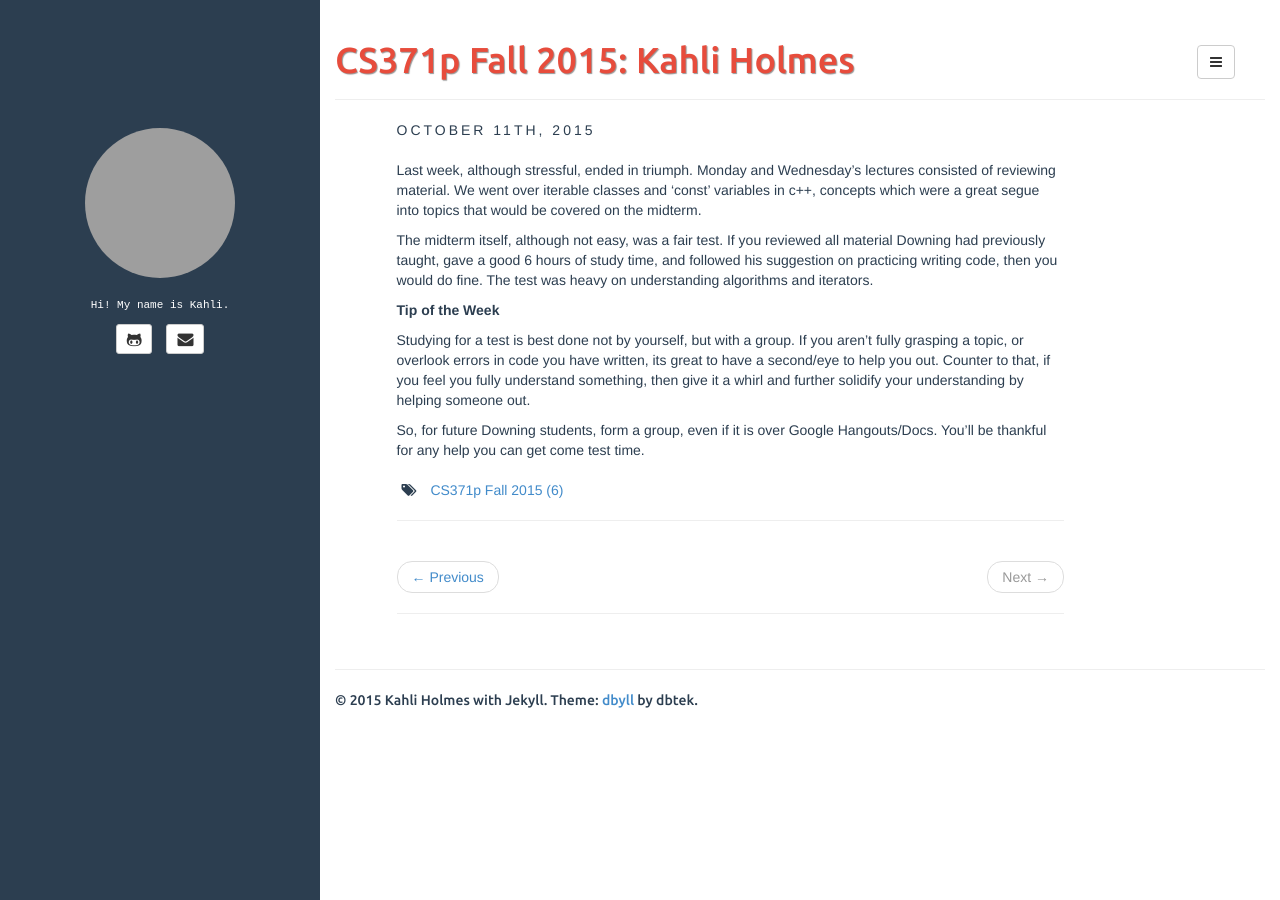
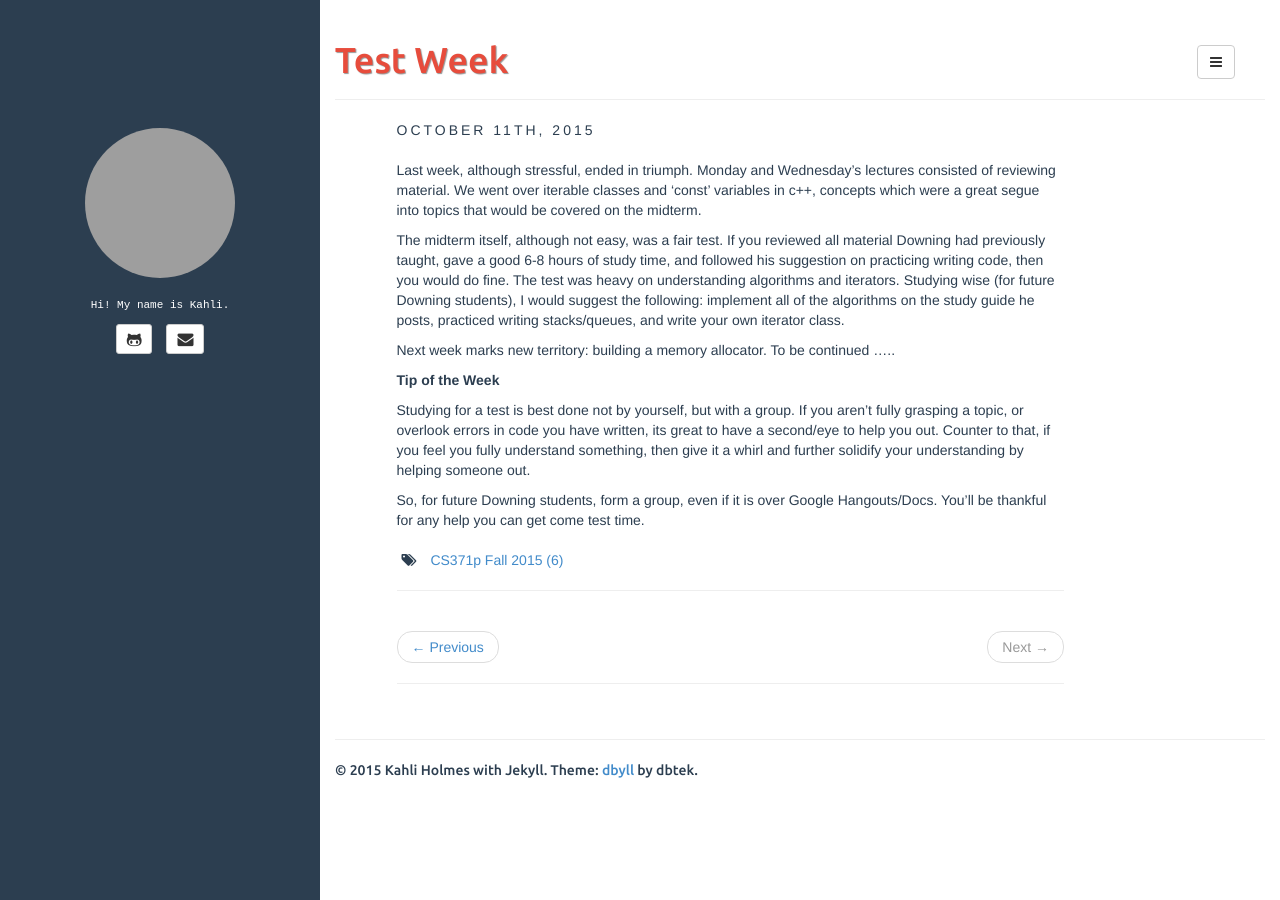
Before and after one commit to kahlih/blog, a Jekyll site: the page built from _posts/2015-10-11-week7.md, in a window 1280 px wide. Built offline with Jekyll 4.4.1, drawn with Linux system fonts in a browser that asks for light colours; grey boxes are pictures that could not be loaded.

Commit message:
Update 2015-10-11-week7.md

```diff
--- a/_posts/2015-10-11-week7.md
+++ b/_posts/2015-10-11-week7.md
@@ -1,6 +1,6 @@
 ---
 layout: post
-title:
+title: Test Week
 categories: []
 tags: [CS371p Fall 2015]
 fullview: true
@@ -8,9 +8,9 @@ fullview: true
 
 Last week, although stressful, ended in triumph. Monday and Wednesday's lectures consisted of reviewing material. We went over iterable classes and 'const' variables in c++, concepts which were a great segue into topics that would be covered on the midterm.
 
-The midterm itself, although not easy, was a fair test. If you reviewed all material Downing had previously taught, gave a good 6 hours of study time, and followed his suggestion on practicing writing code, then you would do fine. The test was heavy on understanding algorithms and iterators.
+The midterm itself, although not easy, was a fair test. If you reviewed all material Downing had previously taught, gave a good 6-8 hours of study time, and followed his suggestion on practicing writing code, then you would do fine. The test was heavy on understanding algorithms and iterators. Studying wise (for future Downing students), I would suggest the following: implement all of the algorithms on the study guide he posts, practiced writing stacks/queues, and write your own iterator class.
 
-
+Next week marks new territory: building a memory allocator. To be continued .....
 
 **Tip of the Week**
 
```
